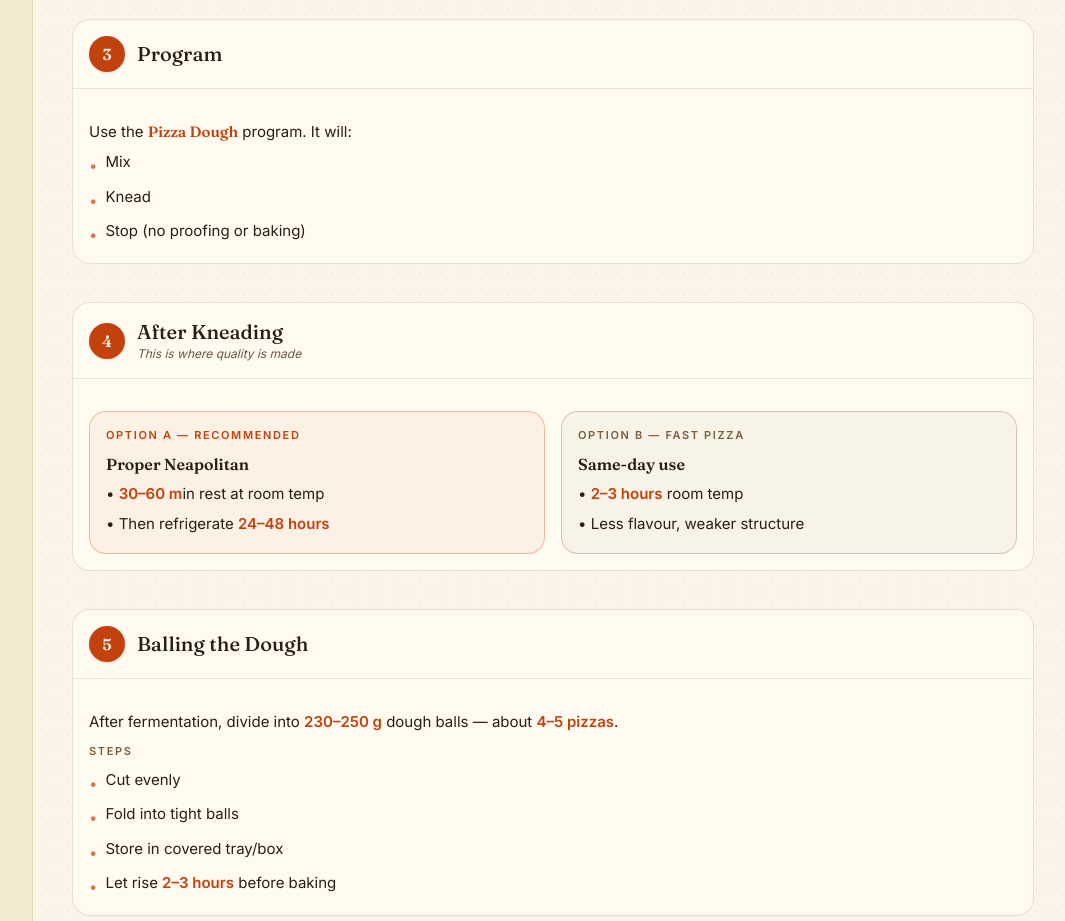
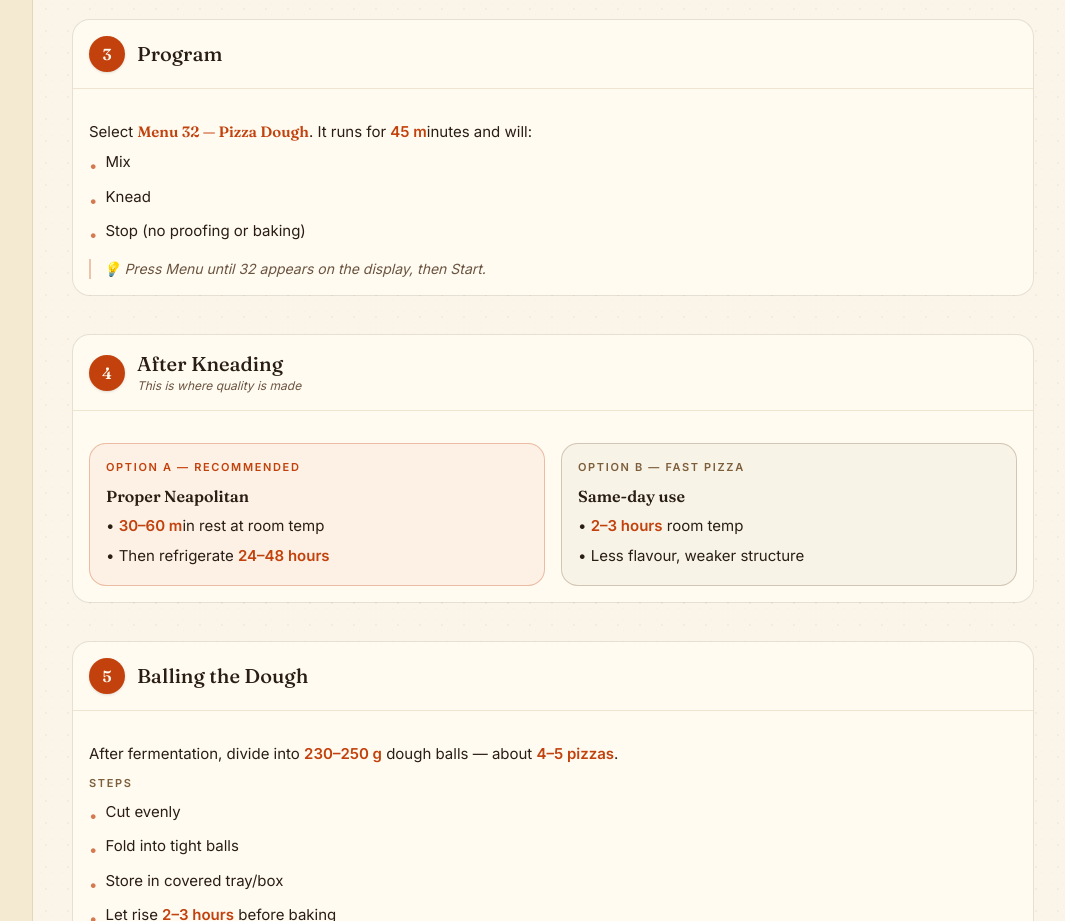
Before and after one commit to gnovoab/pizzaiiolo, a Next.js app: page /dough-maker in a window 1280 px wide. Shown: the part 1080-2001 px from the top of the page, without its empty margins (207-1272 px from the left). Built offline with nearby package versions, Linux system fonts and the light colour scheme.

Commit message:
Dough Maker: specify Menu 32 program and 45-minute duration

```diff
--- a/src/app/dough-maker/page.tsx
+++ b/src/app/dough-maker/page.tsx
@@ -51,8 +51,12 @@ export default function DoughMakerPage() {
       </Section>
 
       <Section number={3} title="Program">
-        <p className="text-[15px] mb-2">Use the <strong className="font-serif font-semibold text-primary">Pizza Dough</strong> program. It will:</p>
+        <p className="text-[15px] mb-2">
+          Select <strong className="font-serif font-semibold text-primary">Menu 32 — Pizza Dough</strong>.
+          It runs for <HighlightNumbers text="45 minutes" /> and will:
+        </p>
         <Bullets items={["Mix", "Knead", "Stop (no proofing or baking)"]} />
+        <Callout>💡 Press Menu until 32 appears on the display, then Start.</Callout>
       </Section>
 
       <Section number={4} title="After Kneading" subtitle="This is where quality is made">
```
